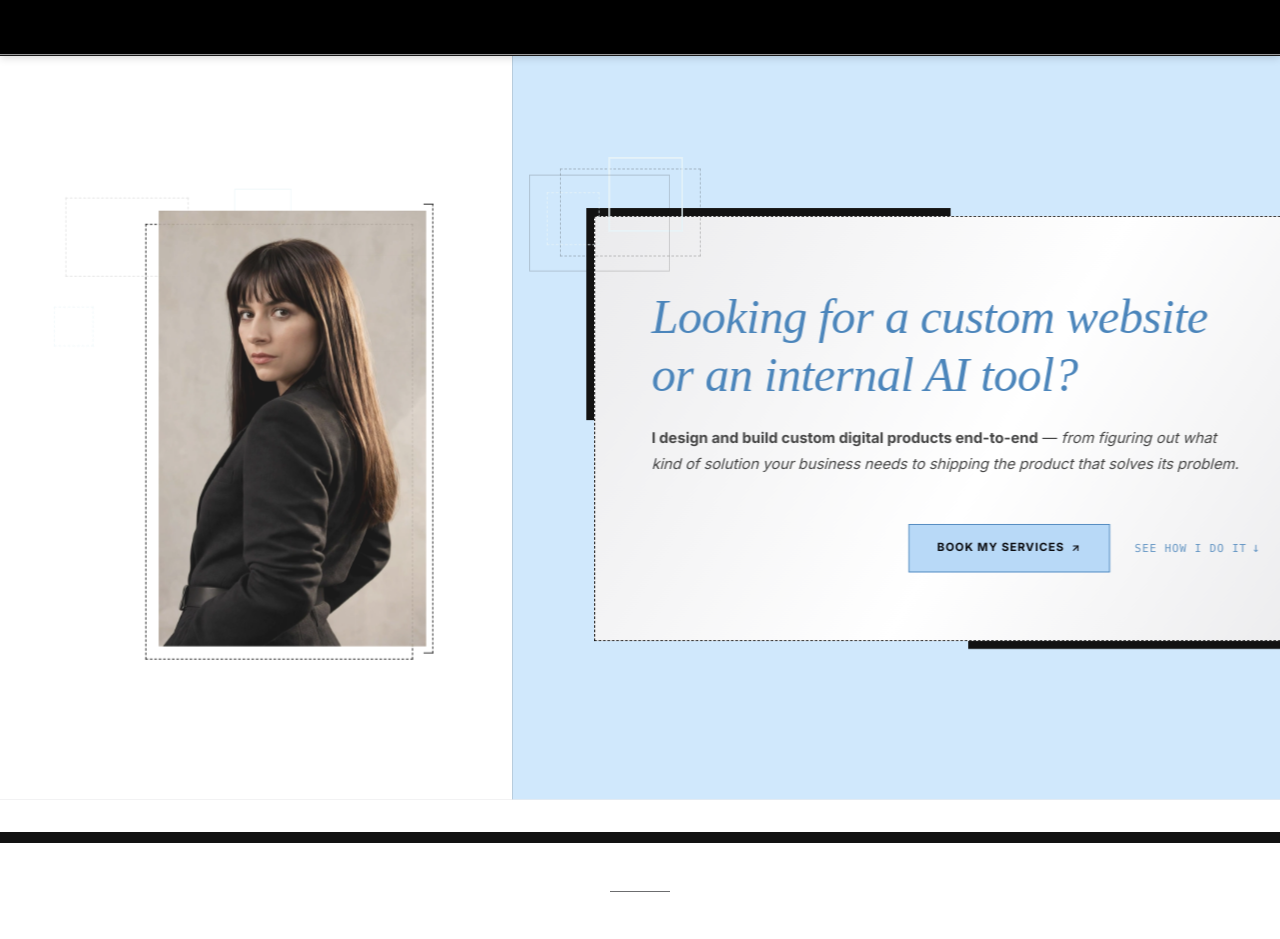
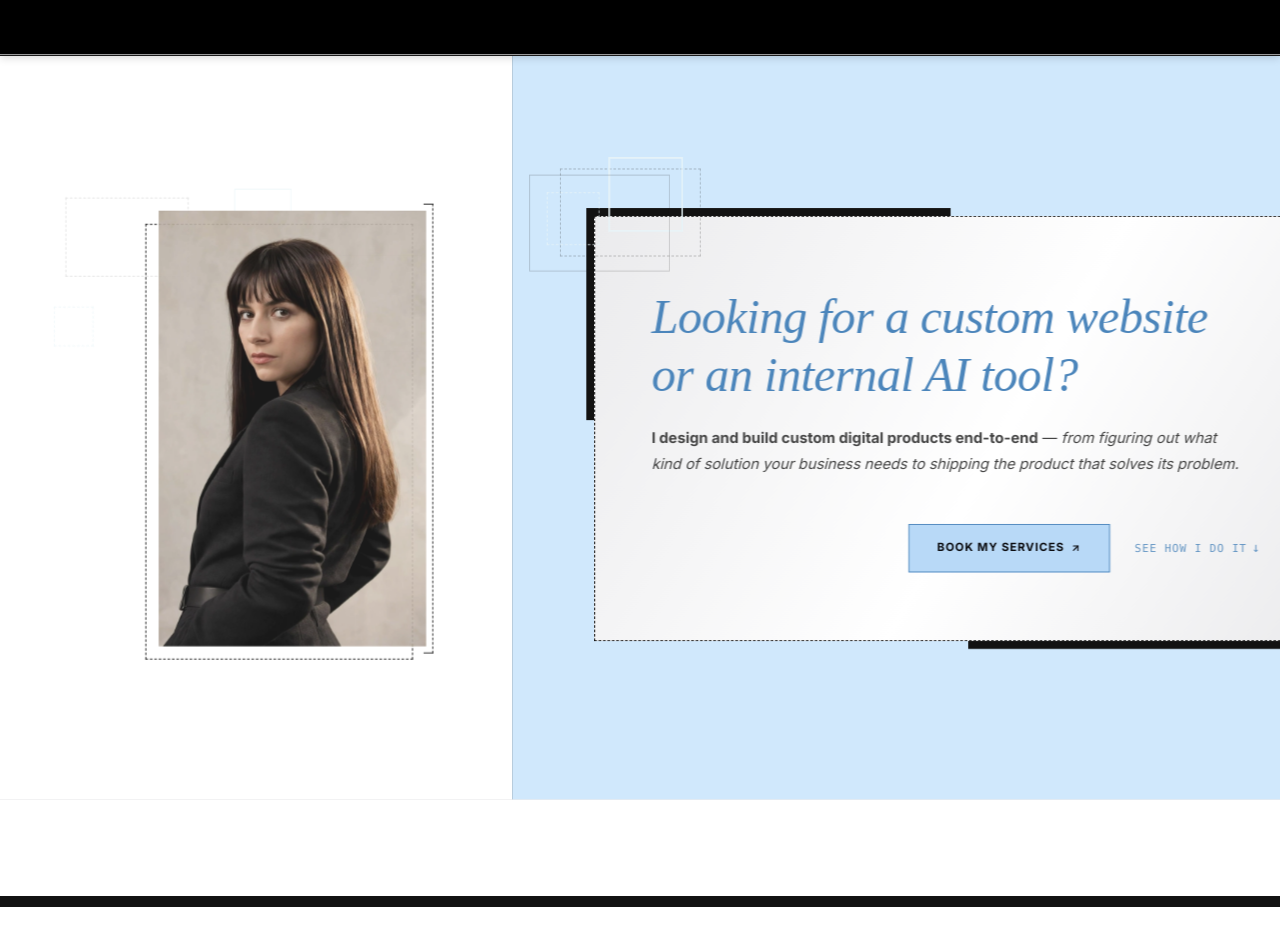
Before and after one commit to Irene2828/porfoliojuly, a Next.js app: page /v2 in a window 1280 px wide. Shown: the top 939 px of the page. Built offline with nearby package versions, Linux system fonts and the light colour scheme; no server answers; the database is empty; a web font is replaced by a local one.

Commit message:
Triple top spacing over black divider to 6rem

```diff
--- a/src/app/v2/page.tsx
+++ b/src/app/v2/page.tsx
@@ -45,7 +45,7 @@ export default async function V2Page() {
             marginRight: 'calc(-50vw + 50%)',
             height: '11px',
             backgroundColor: '#121212',
-            margin: '2rem 0 0 0',
+            margin: '6rem 0 0 0',
             position: 'relative',
             zIndex: 10
           }}
```
